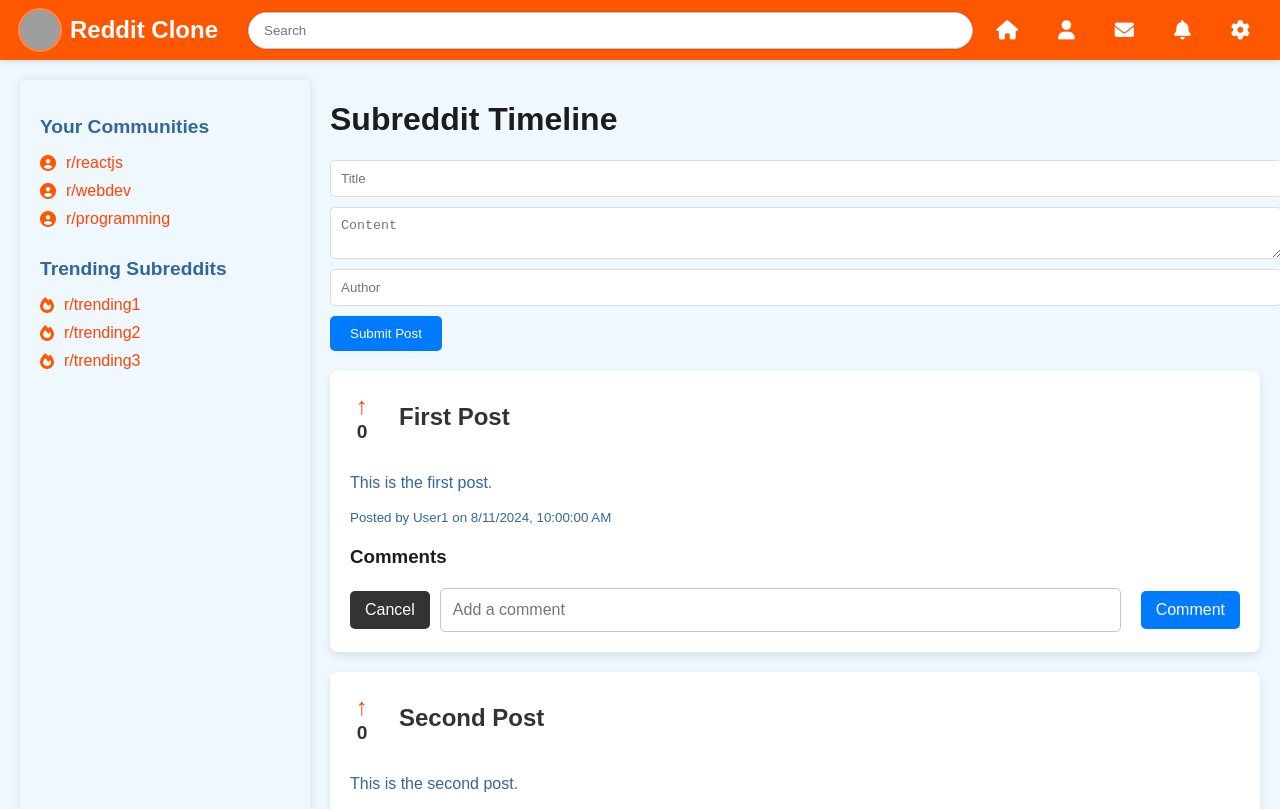
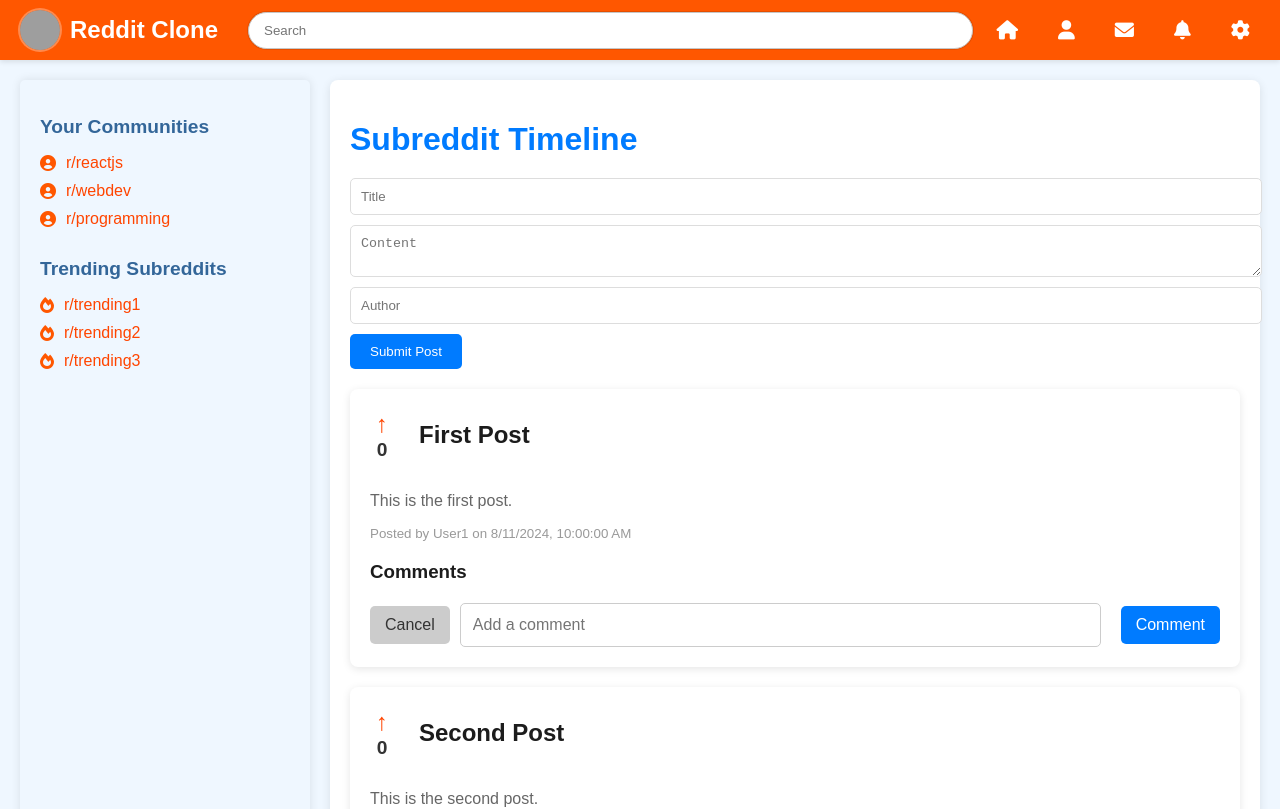
Before and after one commit to RJoshi141/reddit-clone, a React (Create React App) app: page / in a window 1280 px wide. Shown: the top 809 px of the page. Built offline with nearby package versions, Linux system fonts and the light colour scheme; grey boxes are pictures that could not be loaded.

Commit message:
subreddit timeline fix

```diff
--- a/src/App.css
+++ b/src/App.css
@@ -1,9 +1,36 @@
+/* src/App.css */
+
+/* General Styles */
+html, body {
+  margin: 0;
+  height: 100%;
+  width: 100%;
+}
+
+body {
+  font-family: Arial, sans-serif;
+  color: #336699; /* UI Text color */
+}
+
 .App {
   display: flex;
   flex-direction: column;
-  font-family: Arial, sans-serif;
-  background-color: #EFF7FF; /* Light BG */
-  color: #336699; /* UI Text */
+  min-height: 100vh; /* Ensure the container takes full viewport height */
+  background-color: #EFF7FF; /* Light background color */
+}
+
+/* Light Mode Styles */
+.App {
+  background-color: #EFF7FF; /* Light background color */
+}
+
+h1, h2 {
+  color: #1c1c1c; /* Retain the dark color for headings */
+}
+
+h3 {
+  color: #1c1c1c; /* Retain the dark color for subheadings */
+  margin-top: 20px;
 }
 
 .content {
@@ -15,15 +42,6 @@
 .main-content {
   flex: 1;
   margin-left: 20px;
-}
-
-h1, h2 {
-  color: #1c1c1c; /* Retain the dark color for headings */
-}
-
-h3 {
-  color: #1c1c1c; /* Retain the dark color for subheadings */
-  margin-top: 20px;
 }
 
 @media (max-width: 768px) {
@@ -40,14 +58,14 @@ h3 {
   }
 }
 
-
-
-/* src/App.css */
-
 /* Dark Mode Styles */
 body.dark-mode {
   background-color: #1e1e1e; /* Dark background color */
   color: #e0e0e0; /* Default light text color */
+}
+
+body.dark-mode .App {
+  background-color: #1e1e1e; /* Ensure the container background matches dark mode */
 }
 
 body.dark-mode .navbar {
--- a/src/components/Post.css
+++ b/src/components/Post.css
@@ -124,6 +124,9 @@ body.dark-mode .upvotes {
 body.dark-mode .post-title h2 {
   color: #e0e0e0; /* Light color for title */
 }
+body.dark-mode .comments h3 {
+  color: #FF4500; /* Reddit Orange for "Comments" text in dark mode */
+}
 
 body.dark-mode .comment-form input {
   background-color: #444; /* Dark input background */
@@ -142,3 +145,5 @@ body.dark-mode .comment-form .comment-button {
 body.dark-mode .comment-form .comment-button:hover {
   background-color: #0056b3; /* Darker blue for hover */
 }
+
+/* Remove the previous .comment-form::before styles for "Comments" text */
--- /dev/null
+++ b/src/components/Subreddit.css
@@ -0,0 +1,148 @@
+/* src/components/Subreddit.css */
+
+/* Container for the Subreddit component */
+.subreddit {
+    max-width: 900px;
+    margin: 0 auto;
+    padding: 20px;
+    background-color: #ffffff; /* Light background for light mode */
+    color: #333; /* Dark text color for readability */
+    border-radius: 8px;
+    box-shadow: 0 2px 10px rgba(0, 0, 0, 0.1);
+  }
+
+  /* Heading for the Subreddit timeline */
+  .subreddit h1 {
+    font-size: 2em;
+    color: #007bff; /* Reddit Blue */
+    margin-bottom: 20px;
+  }
+
+  /* Styling for the Post Form component */
+  .post-form {
+    margin-bottom: 20px;
+  }
+
+  /* Individual post styling */
+  .post {
+    margin-bottom: 20px;
+    padding: 20px;
+    background-color: #ffffff; /* Light background for light mode */
+    border-radius: 8px;
+    box-shadow: 0 2px 8px rgba(0, 0, 0, 0.1);
+  }
+
+  /* Post header styling */
+  .post-header {
+    display: flex;
+    align-items: center;
+    margin-bottom: 15px;
+  }
+
+  /* Post title styling */
+  .post-title h2 {
+    margin: 0;
+    color: #1c1c1c; /* Dark gray for title */
+  }
+
+  /* Post content styling */
+  .post-content {
+    font-size: 1em;
+    color: #666; /* Slightly darker for better readability */
+  }
+
+  /* Small text for post metadata */
+  .post-content small {
+    display: block;
+    margin-top: 10px;
+    color: #999; /* Light gray for metadata */
+  }
+
+  /* Styling for the comment form */
+  .comment-form {
+    margin-top: 20px;
+    display: flex;
+    align-items: center;
+    gap: 10px;
+  }
+
+  /* Input field in the comment form */
+  .comment-form input {
+    flex: 1;
+    padding: 12px;
+    border: 1px solid #ccc; /* Neutral border color */
+    border-radius: 5px;
+    font-size: 1em;
+  }
+
+  /* Buttons in the comment form */
+  .comment-form button {
+    padding: 10px 15px;
+    border: none;
+    border-radius: 5px;
+    cursor: pointer;
+    font-size: 1em;
+  }
+
+  .comment-form .cancel-button {
+    background-color: #ccc; /* Light gray for cancel button */
+    color: #333; /* Dark text */
+  }
+
+  .comment-form .cancel-button:hover {
+    background-color: #bbb; /* Slightly darker gray on hover */
+  }
+
+  .comment-form .comment-button {
+    background-color: #007bff; /* Reddit Blue for comment button */
+    color: #fff; /* White text */
+  }
+
+  .comment-form .comment-button:hover {
+    background-color: #0056b3; /* Darker blue on hover */
+  }
+
+  /* Dark Mode Styles */
+  body.dark-mode .subreddit {
+    background-color: #2d2d2d; /* Dark background */
+    color: #e0e0e0; /* Light text color */
+  }
+
+  body.dark-mode .subreddit h1 {
+    color: #ff4500; /* Reddit Orange for heading */
+  }
+
+  body.dark-mode .post {
+    background-color: #1e1e1e; /* Dark background for posts */
+    color: #e0e0e0; /* Light text color */
+  }
+
+  body.dark-mode .post-title h2 {
+    color: #ff4500; /* Reddit Orange for post titles */
+  }
+
+  body.dark-mode .post-content {
+    color: #e0e0e0; /* Light text color */
+  }
+
+  body.dark-mode .post-content small {
+    color: #999; /* Lighter gray for metadata */
+  }
+
+  body.dark-mode .comment-form input {
+    background-color: #333; /* Dark background for input */
+    color: #e0e0e0; /* Light text color */
+    border: 1px solid #666; /* Darker border for input */
+  }
+
+  body.dark-mode .comment-form .cancel-button {
+    background-color: #444; /* Darker gray for cancel button */
+  }
+
+  body.dark-mode .comment-form .comment-button {
+    background-color: #007bff; /* Reddit Blue for comment button */
+  }
+
+  body.dark-mode .comment-form .comment-button:hover {
+    background-color: #0056b3; /* Darker blue on hover */
+  }
--- a/src/components/Subreddit.js
+++ b/src/components/Subreddit.js
@@ -1,6 +1,7 @@
 import React, { useState } from 'react';
 import Post from './Post';
 import PostForm from './PostForm';
+import './Subreddit.css';
 
 function Subreddit() {
   const [posts, setPosts] = useState([
```
